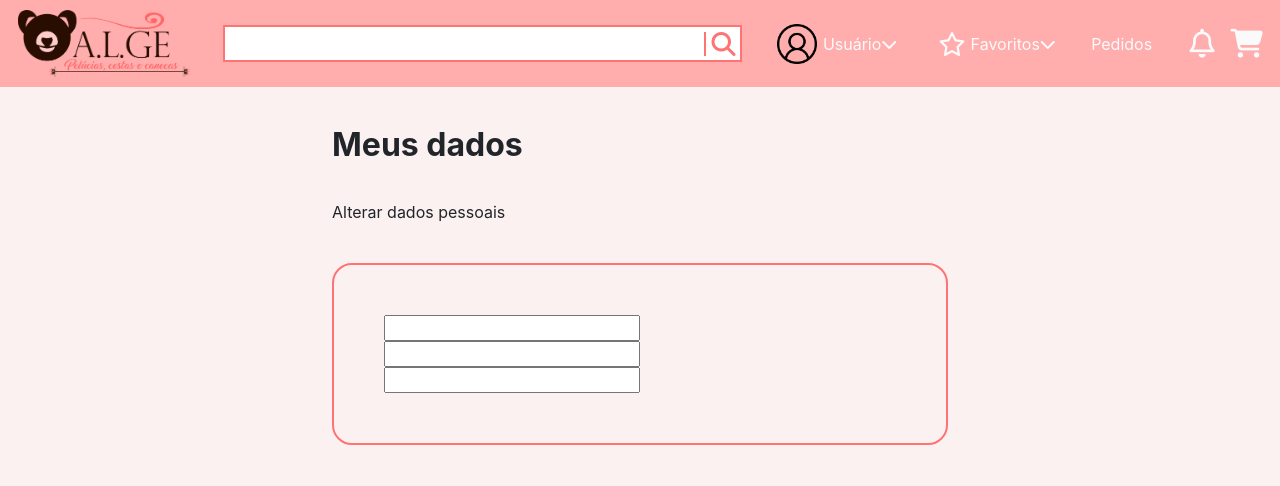
After one commit to larissa-NUF/alge, a PHP site: page /userData.html in a window 1280 px wide. The commit adds this page. Shown: the top 486 px of the page. Run offline with PHP 8.4, Linux system fonts and the light colour scheme; some libraries are stand-ins or nearby versions.

Commit message:
feat: página meus dados criado

```diff
--- a/css/footer.css
+++ b/css/footer.css
@@ -1,10 +1,12 @@
 /*  FOOTER  */
 
 .footer{
+    position: relative;
+    bottom: 0;
     display: flex;
     justify-content: center;
     align-items: center;
-    background-color: #F1A8A8;
+    background-color: #FFADAD /*#F1A8A8*/;
     height: 20vh;
     color: #D24242;
 }
--- a/css/menu.css
+++ b/css/menu.css
@@ -14,7 +14,7 @@
 }
 
 .logo img{
-    width: 7vw;
+    width: 15vw;
     height: auto;
     padding: 10px;
 }
@@ -67,7 +67,6 @@
     align-items: center;
     justify-content: space-evenly;
     width: 35vw;
-    gap: 1.5rem;
 }
 
 .menu div:not(.dropdown-container), .dropBtn{
@@ -89,7 +88,7 @@
 
 .iconsMenu{
     display: flex;
-    gap: 1.5em;
+    gap: 12px;
     font-size: 1.8em;
     color: #FAFAFA;
 }
@@ -122,7 +121,7 @@
     position: absolute;
     top: 85px;
     left: 50%;
-    transform: translate(0, -50%);
+    transform: translate(-20%, -50%);
     z-index: 1;
     display: none;
     flex-direction: column;
--- a/css/reset.css
+++ b/css/reset.css
@@ -52,6 +52,12 @@
 
 body{
 	font-family: 'Inter', sans-serif;
+	background: #f6dede66;
+}
+
+h1{
+	font-size: 2rem;
+	font-weight: bold;
 }
 
 *{
--- /dev/null
+++ b/css/userData.css
@@ -0,0 +1,14 @@
+main{
+    display: flex;
+    align-items: center;
+    justify-content: center;
+    height: 50vh;
+}
+
+.container{
+    width: 50%;
+    height: 90%;
+    display: flex;
+    flex-direction: column;
+    justify-content: space-around;
+}
--- a/css/userProfile.css
+++ /dev/null
@@ -1,3 +0,0 @@
-body{
-    background: rgba(246, 222, 222, 0.4);
-}
--- a/index.html
+++ b/index.html
@@ -20,7 +20,7 @@
 <body>
     <header>
         <div class="logo">
-            <img src="img/logo_urso.png" alt="Logo da Alge">
+            <img src="img/logo.png" alt="Logo da Alge">
         </div>
 
         <nav>
@@ -65,8 +65,6 @@
             </div>
 
         </nav>
-
-
     </header>
     <h2 class="titulo">Mais vendidos</h2>
     <div class="itens">
--- /dev/null
+++ b/userData.html
@@ -0,0 +1,117 @@
+<!DOCTYPE html>
+<html lang="pt-br">
+<head>
+    <meta charset="UTF-8">
+    <meta http-equiv="X-UA-Compatible" content="IE=edge">
+    <meta name="viewport" content="width=device-width, initial-scale=1.0">
+    <link rel="stylesheet" href="bootstrap-css/bootstrap.css">
+    <link rel="stylesheet" href="css/reset.css">
+    <link rel="stylesheet" href="css/login.css">
+    <link rel="stylesheet" href="css/userData.css">
+    <link rel="stylesheet" href="css/menu.css">
+    <link rel="stylesheet" href="css/footer.css">
+    <title>Perfil</title>
+</head>
+<body>
+    <header>
+        <div class="logo">
+            <img src="img/logo.png" alt="Logo da Alge">
+        </div>
+
+        <nav>
+            <div class="search">
+                <input type="text" class="srcIn">
+                <i class="fa-solid fa-magnifying-glass srcIcon"></i>
+            </div>
+
+            <div class="menu">
+                <div class="dropdown">
+                    <img src="img/user_icon.png" alt="ícone de usuário" class="userIcon">
+                    <button onclick=" showDropdown() " class="dropBtn">
+                        <p>Usuário</p>
+                        <i class="fa-solid fa-chevron-down"></i>
+                    </button>
+                    <div class="dropdown-container" id="myDropdown">
+                        <a href="#">Link 1</a>
+                        <a href="#">Link 2</a>
+                        <a href="#">Link 3</a>
+                    </div>
+                </div>
+
+                <div>
+                    <i class="fa-regular fa-star"></i>
+                <p>Favoritos</p>
+                <i class="fa-solid fa-chevron-down"></i>
+                </div>
+
+                <div>
+                    <p>Pedidos</p>
+                </div>
+            </div>
+
+
+            <div class="iconsMenu">
+                <div class="i">
+                    <i class="fa-regular fa-bell"></i>
+                </div>
+                <div class="i">
+                    <i class="fa-solid fa-cart-shopping"></i>
+                </div>
+            </div>
+
+        </nav>
+    </header>
+
+
+    <main>
+        <div class="container">
+            <h1>
+                Meus dados
+            </h1>
+
+            <p>
+                Alterar dados pessoais
+            </p>
+
+            <div class="form">
+                <form action="">
+                    <input type="text">
+                    <div>
+                        <input type="number" name="" id="">
+                        <input type="number" name="" id="">
+                    </div>
+                </form>
+            </div>
+        </div>
+    </main>
+
+    <!--
+        <footer class="footer">
+            <div class="footer-container">
+                <div class="icons">
+                    <a href="#"><i class="fa-brands fa-facebook"></i></a>
+                    <a href="#"><i class="fa-brands fa-youtube"></i></a>
+                    <a href="#"><i class="fa-brands fa-instagram"></i></a>
+                    <a href="#"><i class="fa-brands fa-twitter"></i></a>
+                    <a href="#"><i class="fa-solid fa-envelope"></i></a>
+                </div>
+
+                <div class="footer-text">
+                    <p>
+                        ALGE M.E. | CNPJ: 00.000.000.0001-00
+                    </p>
+                    <p>
+                        RUA. ONIVALDO VANDERLEI DIONISIO, 112 - NOVA MAUÁ, MAUÁ  - SP, - 09390-685
+                    </p>
+                    <p>Copyright © 2023 - Todos os direitos reservados</p>
+
+                </div>
+
+            </div>
+        </footer>
+    -->
+
+    <script src="https://kit.fontawesome.com/8ec8caa784.js" crossorigin="anonymous"></script>
+    <script src="bootstrap-js/bootstrap.js"></script>
+</body>
+</html>
--- a/userProfile.html
+++ b/userProfile.html
@@ -1,5 +1,5 @@
 <!DOCTYPE html>
-<html lang="en">
+<html lang="pt-br">
 <head>
     <meta charset="UTF-8">
     <meta http-equiv="X-UA-Compatible" content="IE=edge">
```
Also changed, not shown: img/ALGEFINAL_SEMFUNDO.png (deleted), img/logo.jpeg (deleted), img/logo.png (added).
